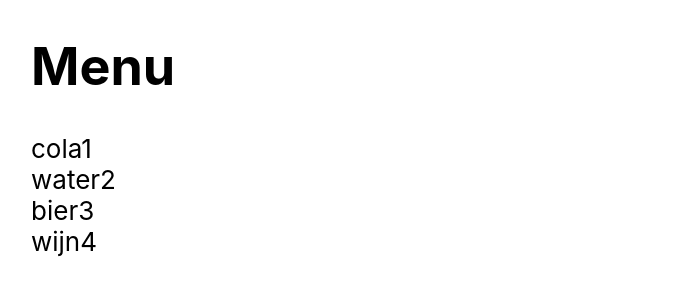
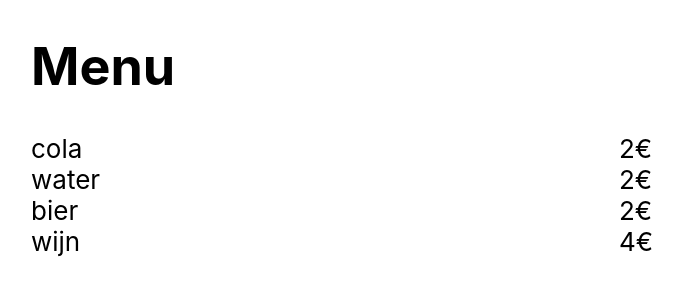
Before and after one commit to seppes/reactTestEnv, a React (Create React App) app: page / in a window 1280 px wide. Shown: the top 300 px of the page, without its empty margins (21-704 px from the left). Built offline with nearby package versions, Linux system fonts and the light colour scheme; the HTML template or start-up script is replaced by a standard one.

Commit message:
producten in array

```diff
--- a/src/App.js
+++ b/src/App.js
@@ -2,20 +2,29 @@ import React from 'react';
 import './App.css';
 
 function ProductLine(props) {
-    const {product} = props;
-    return <div>{product}{props.prijs}</div>;
+    const {product, prijs} = props;
+
+    return <div className="productLine">
+        <div>{product.name}</div>
+        <div>{product.price}&euro;</div>
+    </div>;
 }
-
+const PRODUCTS_DATA = [
+    {name: "cola", price: 2},
+    {name: "water", price: 2},
+    {name: "bier", price: 2},
+    {name: "wijn", price: 4}
+];
 function App() {
-  return (
-    <div>
-        <h1>Menu</h1>
-        <ProductLine product="cola" prijs={"1"}/>
-        <ProductLine product="water" prijs={"2"}/>
-        <ProductLine product="bier" prijs={"3"}/>
-        <ProductLine product="wijn" prijs={"4"}/>
-    </div>
-  );
+    return (
+        <div>
+            <h1>Menu</h1>
+            <ProductLine product={PRODUCTS_DATA[0]}/>
+            <ProductLine product={PRODUCTS_DATA[1]}/>
+            <ProductLine product={PRODUCTS_DATA[2]}/>
+            <ProductLine product={PRODUCTS_DATA[3]}/>
+        </div>
+    );
 }
 
 export default App;
```
